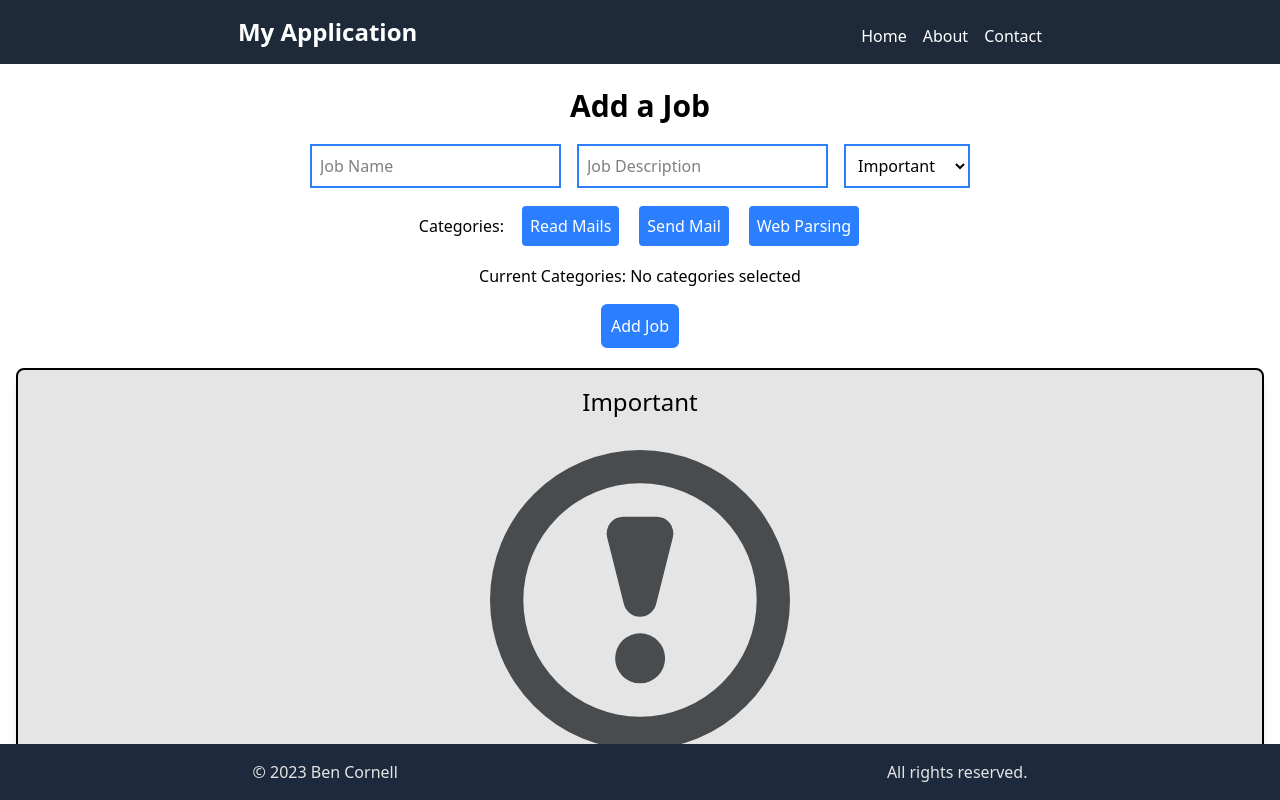
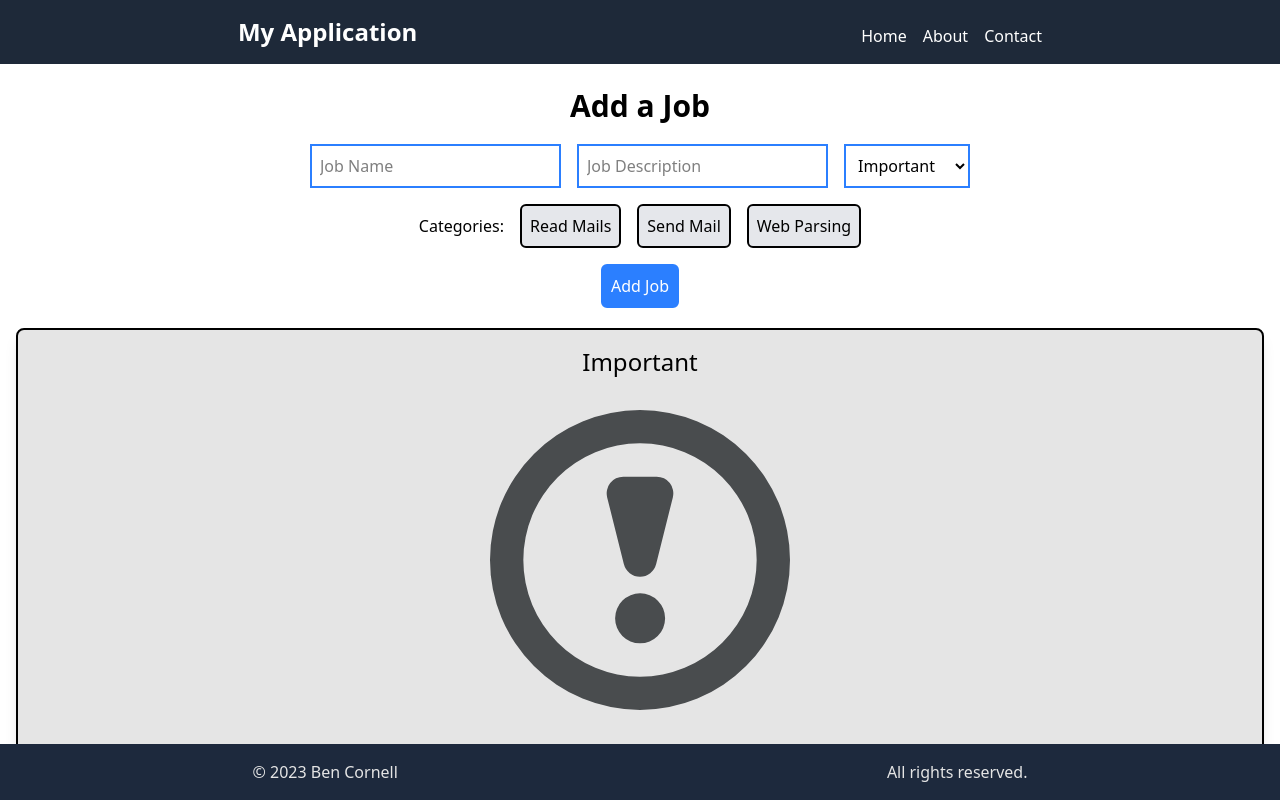
Before and after one commit to Ben-Cor/ITOnlineReact, a React (Vite) app: page / in a window 1280 px wide. Shown: the top 800 px of the page. Built offline with nearby package versions, Linux system fonts and the light colour scheme.

Commit message:
categoryButtons in speerate category. Only one cat can be selected. Button changes color on sleect

```diff
--- /dev/null
+++ b/src/components/CategorySelector.jsx
@@ -0,0 +1,26 @@
+export default function CategorySelector({handleCategoryChange, selectedCategories}) {
+
+    const categoryStyles = {
+        "Read Mails": "bg-green-500",
+        "Send Mail": "bg-yellow-500",
+        "Web Parsing": "bg-red-500",
+    }
+
+    return (
+        <div className="flex gap-4 justify-center items-center">
+            <p>Categories: </p>
+            {Object.keys(categoryStyles).map((category) => (
+                <button
+                    key={category}
+                    className={`p-2 border-2 rounded-md ${
+                        selectedCategories.includes(category) ? categoryStyles[category] : "bg-gray-200"
+                    }`}
+                    type="button"
+                    onClick={() => handleCategoryChange(category)}
+                >
+                    {category}
+                </button>
+            ))}
+        </div>
+    )
+}
--- a/src/components/JobTypes.jsx
+++ b/src/components/JobTypes.jsx
@@ -4,6 +4,7 @@ import completed from '../assets/completed.svg';
 import JobColumn from '../components/JobColumn';
 import { useState } from 'react';
 import FormButton from './FormButton';
+import CategorySelector from './CategorySelector';
 
 export default function JobTypes() {
     const [jobs, setJobs] = useState([
@@ -37,7 +38,7 @@ export default function JobTypes() {
 
     function addJob(e) {
         e.preventDefault(); // Prevent form submission from reloading the page
-        if (formInputs.name && formInputs.description) {
+        if (formInputs.name && formInputs.description && formInputs.categories.length > 0) {
             const newJob = {
                 id: jobs.length + 1,
                 name: formInputs.name,
@@ -63,18 +64,29 @@ export default function JobTypes() {
     };
 
     const handleCategoryChange = (category) => {
-        setFormInputs((prevInputs) => ({
-            ...prevInputs,
-            categories: prevInputs.categories.includes(category)
-                ? prevInputs.categories.filter((cat) => cat !== category) // Remove category if it exists
-                : [...prevInputs.categories, category], // Add category if it doesn't exist
-        }));
-    };
+        setFormInputs((prevInputs) => {
+            // Check if the category already exists
+            const isCategorySelected = prevInputs.categories.includes(category);
 
-    const currentCategories = () => {
-        return formInputs.categories.length > 0
-            ? formInputs.categories.join(', ')
-            : "No categories selected";
+            // If the category is already selected, remove it
+            if (isCategorySelected) {
+                return {
+                    ...prevInputs,
+                    categories: prevInputs.categories.filter((cat) => cat !== category),
+                };
+            }
+
+            // If no category is selected, add the new category
+            if (prevInputs.categories.length < 1) {
+                return {
+                    ...prevInputs,
+                    categories: [...prevInputs.categories, category],
+                };
+            }
+
+            // If there are already a category, do nothing
+            return prevInputs;
+        });
     };
 
     return (
@@ -112,13 +124,7 @@ export default function JobTypes() {
                         <option value="Important">Important</option>
                     </select>
                 </div>
-                <div className="flex gap-4 justify-center items-center">
-                    <p>Categories: </p>
-                    <FormButton value={"Read Mails"} onClick={() => handleCategoryChange("Read Mails")} />
-                    <FormButton value={"Send Mail"} onClick={() => handleCategoryChange("Send Mail")} />
-                    <FormButton value={"Web Parsing"} onClick={() => handleCategoryChange("Web Parsing")} />
-                </div>
-                <p>Current Categories: {currentCategories()}</p>
+                <CategorySelector handleCategoryChange={handleCategoryChange} selectedCategories={formInputs.categories}/>
                 <button
                     type="submit"
                     className="border-2 border-blue-500 p-2 bg-blue-500 text-white rounded-md"
```
